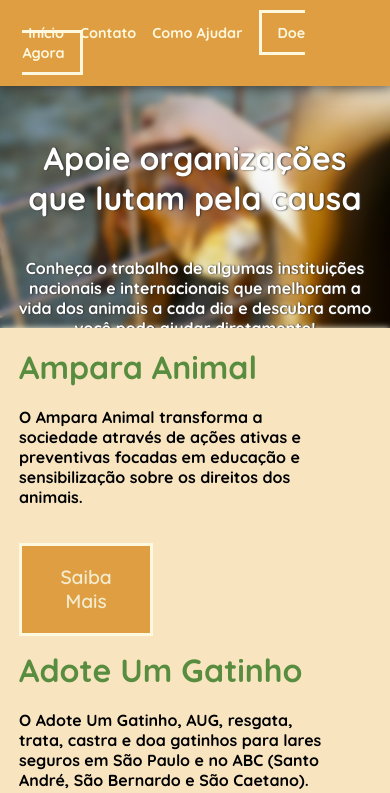
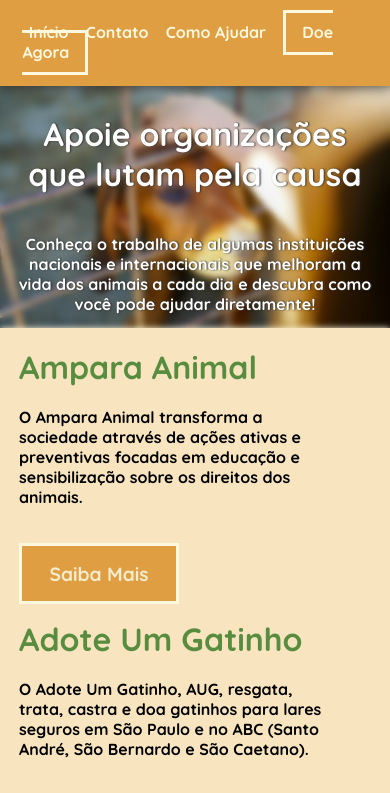
Before and after one commit to Alyen28/Street-Paws, a plain HTML site: page donations.html in a window 390 px wide. Shown: the top 793 px of the page. Drawn offline with Linux system fonts and the light colour scheme; a web font is replaced by a local one.

Commit message:
Update style.css

```diff
--- a/style.css
+++ b/style.css
@@ -253,12 +253,12 @@ li a {
   text-decoration: none;
   color: #fef8de;
   padding: 1em;
-  font-size: clamp(0.9em, 1.3vw, 1.2em);
+  font-size: clamp(1em, 1.3vw, 1.2em);
   transition-duration: 0.4s;
 }
 
 li a:hover {
-  font-size: clamp(1em, 1.36vw, 1.3em);
+  font-size: clamp(1.1em, 1.36vw, 1.3em);
   transition-duration: 0.4s;
 }
 
@@ -307,21 +307,23 @@ li a:hover {
 }
 
 #know-more {
-  padding: 1em;
+  max-width: 160px;
+  height: auto;
+  padding: 0.8em;
   border-style: solid;
   border-width: 3px;
   border-color: #fef8de;
   color: #fef8de;
   background-color: #df9e42;
   font-family: "Quicksand", sans-serif;
-  font-weight: 600;
-  margin-right: 58%;
+  font-weight: 700;
   margin-top: 36px;
-  font-size: 1.2em;
+  font-size: clamp(1.2em, 1.8vw, 1.4em);
   transition-duration: 0.4s;
 }
 
 #know-more:hover {
+  font-size: clamp(1.3em, 1.9vw, 1.5em);
   background-color: #588d40;
   transition-duration: 0.4s;
 }
@@ -415,13 +417,13 @@ li a:hover {
   }
 
   .hero-text2 {
-    font-size: 1.7em;
+    font-size: 1.8em;
     color: white;
     position: absolute;
     margin: 0;
     top: 8%;
-    padding-top: 18%;
-    padding-bottom: 18%;
+    padding-top: 12%;
+    padding-bottom: 20%;
     padding-left: 4%;
     padding-right: 4%;
     text-align: center;
@@ -480,14 +482,15 @@ li a:hover {
 }
 
 @media screen and (max-width: 700px) {
+}
+
+@media screen and (max-width: 600px) {
   #navbarLogo {
     max-width: 0px;
     min-width: 0px;
     margin-left: 0;
   }
-}
 
-@media screen and (max-width: 600px) {
   #navbar {
     padding: 1.4em;
     padding-bottom: 1.5em;
```
